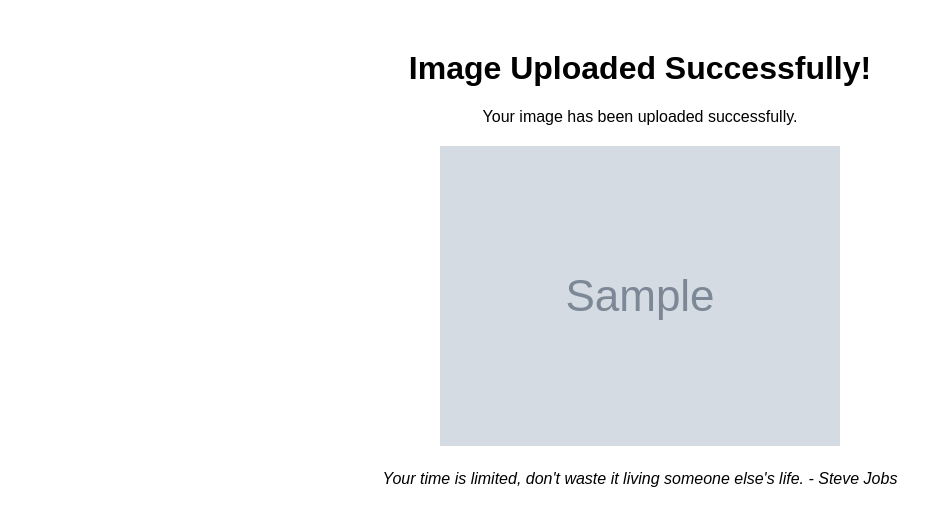
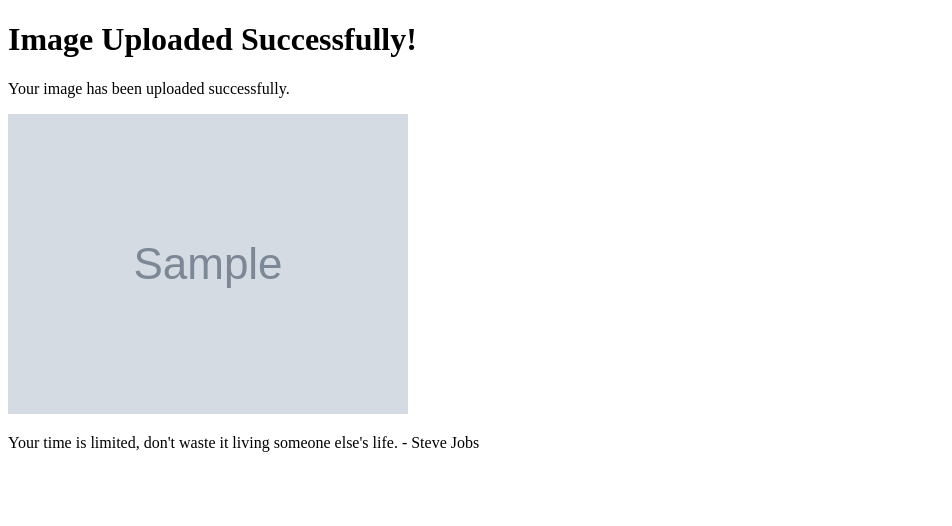
Before and after one commit to Paulmwas/PhotoSafe, a Django app: template templates/success.html in a window 1280 px wide. Shown: the top 526 px of the page, without its empty margins (0-952 px from the left). Run offline with Django 5.2, Linux system fonts and the light colour scheme; the template is opened without the code that fills it: most values are stand-ins (such as "Sample title", 1, 10 or a date in 2020); grey boxes marked "Sample" are stand-in pictures.

Commit message:
first commit

```diff
--- a/templates/success.html
+++ b/templates/success.html
@@ -5,24 +5,6 @@
     <meta charset="UTF-8">
     <meta name="viewport" content="width=device-width, initial-scale=1.0">
     <title>Upload Successful</title>
-    <style>
-        body {
-            font-family: Arial, sans-serif;
-            text-align: center;
-            margin-top: 50px;
-        }
-        .container {
-            max-width: 600px;
-            margin: 0 auto;
-        }
-        .quote {
-            font-style: italic;
-            margin-top: 20px;
-        }
-        .uploaded-image {
-            margin-top: 20px;
-        }
-    </style>
 </head>
 <body>
     <div class="container">
```
Also changed, not shown: static/css/styles.css (+10 -10 lines).
